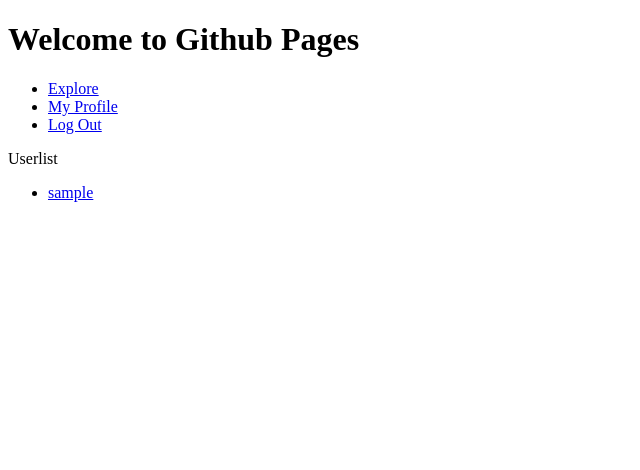
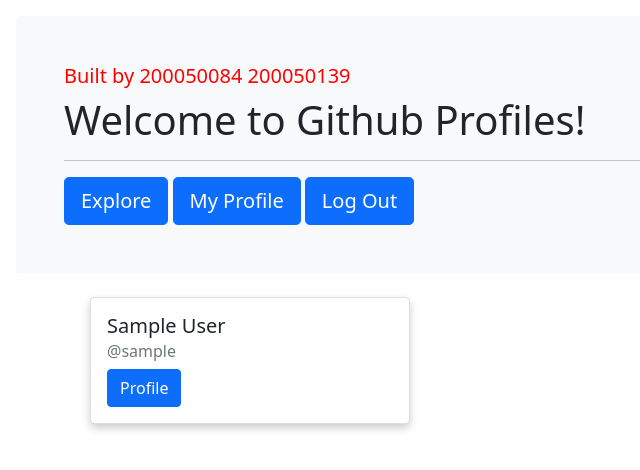
Before and after one commit to SubarnoNR/Django-Outlab, a Django app: page /explore/ in a window 1280 px wide. Shown: the top 470 px of the page, without its empty margins (0-640 px from the left). Run offline with Django 3.2, Linux system fonts and the light colour scheme; the visitor is signed in with stand-in values (Sample User, id 1); data comes from the database, SQL or seed files in the repository.

Commit message:
changed literally everything

```diff
--- a/accounts/admin.py
+++ b/accounts/admin.py
@@ -1,5 +1,6 @@
 from django.contrib import admin
-from accounts.models import Profile
+from accounts.models import Profile,Repository
 
 # Register your models here.
 admin.site.register(Profile)
+admin.site.register(Repository)
--- a/accounts/models.py
+++ b/accounts/models.py
@@ -8,6 +8,8 @@ class Profile(models.Model):
     user = models.OneToOneField(User, on_delete=models.CASCADE)
     followers = models.IntegerField(blank=True,default=0)
     repo_info = models.JSONField(blank=True,null=True)
+    time_inof = models.CharField(max_length=200,default="")
+    avatar = models.URLField(max_length=200,default="")
 
     def __str__(self):
         return self.user.username
@@ -20,3 +22,8 @@ def create_user_profile(sender, instance, created, **kwargs):
 @receiver(post_save, sender=User)
 def save_user_profile(sender, instance, **kwargs):
     instance.profile.save()
+
+class Repository(models.Model):
+    name = models.CharField(max_length=150,default="")
+    stars = models.IntegerField(default=0)
+    user = models.ForeignKey(to=Profile, on_delete=models.CASCADE)
--- a/accounts/profile_urls.py
+++ b/accounts/profile_urls.py
@@ -2,5 +2,6 @@ from django.urls import path
 from . import views
 
 urlpatterns = [
+    path('update/',views.update,name='update'),
     path('<username>/', views.profile , name='profile'),
 ]
--- a/accounts/views.py
+++ b/accounts/views.py
@@ -7,6 +7,7 @@ from datetime import datetime
 import requests
 import json
 from django.utils import timezone
+from .models import Profile,Repository
 
 
 def register(request):
@@ -14,6 +15,15 @@ def register(request):
         form = SignUpForm(request.POST)
         if form.is_valid():
             form.save()
+            username = form.cleaned_data['username']
+            repo_info = requests.get('https://api.github.com/users/{}/repos'.format(username)).json()
+            for repo in repo_info:
+                Repository.objects.create(name=repo['name'],stars=repo['stargazers_count'],user=User.objects.get(username = username).profile)
+            user_info = requests.get('https://api.github.com/users/{}'.format(username)).json()
+            user = User.objects.get(username=username)
+            user.profile.avatar = user_info['avatar_url']
+            user.profile.time_inof = str(datetime.now().strftime("%m/%d/%Y, %H:%M"))
+            user.save()
             return redirect('/accounts/login')
     else:
         form = SignUpForm()
@@ -24,21 +34,29 @@ def profile(request,username):
     uid = User.objects.get(username = username)
     user_info = requests.get('https://api.github.com/users/{}'.format(username)).json()
     uid.profile.followers = user_info['followers']
-    repo_info = requests.get('https://api.github.com/users/{}/repos'.format(username)).json()
-    repo_json = json.loads('{}')
+    repos = uid.profile.repository_set.all()
     repo_dict = {}
-    for repo in repo_info:
-        repo_dict[repo['name']] = repo['stargazers_count']
+    for repo in repos:
+        repo_dict[repo.name] = repo.stars
     repo_dict = {k: v for k, v in reversed(sorted(repo_dict.items(), key=lambda item: item[1]))}
-    for k,v in repo_dict.items():
-        repo_json.update({k:v})
-    uid.profile.repo_info = repo_json
     uid.save()
-    now = timezone.now()
-    args = {'username':uid,'time':now}
+    args = {'username':uid,'repos':repo_dict}
     return render(request,'profile.html',args)
 
 def explore(request):
-    all_users = User.objects.values()
+    all_users = User.objects.all()
     args = {'all_users':all_users}
     return render(request,'explore.html',args)
+
+def update(request):
+    request.user.profile.repository_set.all().delete()
+    repo_info = requests.get('https://api.github.com/users/{}/repos'.format(request.user.username)).json()
+    for repo in repo_info:
+        Repository.objects.create(name=repo['name'],stars=repo['stargazers_count'],user=request.user.profile)
+    request.user.profile.time_inof = str(datetime.now().strftime("%m/%d/%Y, %H:%M"))
+    repos = request.user.profile.repository_set.all()
+    args = {'username':request.user,'repos':repos}
+    user_info = requests.get('https://api.github.com/users/{}'.format(request.user.username)).json()
+    request.user.profile.avatar = user_info['avatar_url']
+    request.user.save()
+    return redirect('profile',username=request.user.username)
--- a/requirements.txt
+++ b/requirements.txt
@@ -2,6 +2,7 @@ asgiref==3.4.1
 certifi==2021.5.30
 charset-normalizer==2.0.5
 Django==3.2.7
+django-crispy-forms==1.12.0
 gunicorn==20.1.0
 idna==3.2
 psycopg2==2.9.1
--- a/templates/base.html
+++ b/templates/base.html
@@ -3,23 +3,40 @@
 <html>
 <head>
   <meta charset="utf-8">
+  <meta name="viewport" content="width=device-width, initial-scale=1">
   {% block head %}
   {% endblock %}
+  <link href="https://cdn.jsdelivr.net/npm/bootstrap@5.1.1/dist/css/bootstrap.min.css" rel="stylesheet" integrity="sha384-F3w7mX95PdgyTmZZMECAngseQB83DfGTowi0iMjiWaeVhAn4FJkqJByhZMI3AhiU" crossorigin="anonymous">
+  <link rel="stylesheet" href="https://cdnjs.cloudflare.com/ajax/libs/font-awesome/4.7.0/css/font-awesome.min.css">
+  <style>
+      #explore-card {
+    box-shadow: 0 4px 8px 0 rgba(0,0,0,0.2);
+    transition: 0.3s;
+    border-radius: 5px;
+  }
+    #explore-card:hover {
+    box-shadow: 0 8px 16px 0 rgba(0,0,0,0.2);
+  }
+  </style>
 </head>
 <body>
-  <h1>Welcome to Github Pages</h1>
-  {% if user.is_authenticated %}
-    <ul>
-      <li><a href="{% url 'explore' %}">Explore</a></li>
-      <li><a href="{% url 'profile' user.username %}">My Profile</a></li>
-      <li><a href='/accounts/logout'>Log Out</a></li>
-    </ul>
-  {% else %}
-    <p>You are'nt logged in</p>
-  {% endif %}
+  <div class="bg-light p-5 rounded m-3">
+    <h5 style="color:red;">Built by 200050084 200050139 </h5>
+    <h1>Welcome to Github Profiles!</h1>
+    <hr>
+    {% if user.is_authenticated %}
+      <a class="btn btn-primary btn-lg" href="{% url 'explore' %}" role="button">Explore</a>
+      <a class="btn btn-primary btn-lg" href="{% url 'profile' user.username %}" role="button">My Profile</a>
+      <a class="btn btn-primary btn-lg" href='/accounts/logout' role="button">Log Out</a>
+    {% else %}
+      <a class="btn btn-primary btn-lg" href="{% url 'login' %}" role="button">Log In</a>
+      <a class="btn btn-primary btn-lg" href="{% url 'signup' %}" role="button">Register</a>
+    {% endif %}
+  </div>
   <main>
     {% block content %}
     {% endblock %}
   </main>
+  <script src="https://cdn.jsdelivr.net/npm/bootstrap@5.1.1/dist/js/bootstrap.bundle.min.js" integrity="sha384-/bQdsTh/da6pkI1MST/rWKFNjaCP5gBSY4sEBT38Q/9RBh9AH40zEOg7Hlq2THRZ" crossorigin="anonymous"></script>
 </body>
 </html>
--- a/templates/explore.html
+++ b/templates/explore.html
@@ -1,10 +1,24 @@
 {% extends 'base.html' %}
 
 {% block content %}
-<p>Userlist</p>
-<ul>
-{% for o_user in all_users %}
-    <li><a href="{% url 'profile' o_user.username %}"> {{o_user.username}} </a></li>
-{% endfor %}
-</ul>
+<div class="container">
+    <div class="row">
+        {% for o_user in all_users %}
+        <div class="col m-2">
+            <div class="card" style="width: 20rem;" id="explore-card">
+                <div class="card-body">
+                    <div class="row">
+                        <div class="col">
+                            <h5 class="card-title">{{o_user.first_name}} {{o_user.last_name}}</h5>
+                            <h6 class="card-subtitle mb-2 text-muted">@{{o_user.username}}</h6>
+                            <a href="{% url 'profile' o_user.username %}" class="btn btn-primary stretched-link">Profile</a>
+                        </div>
+                        <div class="col"><img src="{{o_user.profile.avatar}}" style="width:100%"></div>
+                    </div>
+                </div>
+            </div>
+        </div>
+        {% endfor %}
+    </div>
+</div>
 {% endblock %}
--- a/templates/home.html
+++ b/templates/home.html
@@ -6,9 +6,5 @@
 {% block content %}
 {% if user.is_authenticated %}
   <h3>Welcome {{ user.first_name|add:" "|add:user.last_name|add:"(@"|add:user.username|add:")"}}!</h3>
-{% else %}
-  <p>You are not logged in</p>
-  <a href="{% url 'login' %}">Log In</a>
-  <a href='accounts/signup'>Register</a>
 {% endif %}
 {% endblock %}
```
Also changed, not shown: accounts/forms.py (+8 -0 lines), mysite/settings.py (+11 -6 lines), templates/profile.html (+35 -10 lines), templates/registration/login.html (+19 -6 lines), templates/registration/signup.html (+16 -6 lines), accounts/migrations/0001_initial.py, accounts/migrations/0002_delete_profile.py (deleted), accounts/migrations/0002_profile_avatar.py, accounts/migrations/0003_profile.py (deleted), accounts/migrations/0004_alter_profile_followers.py (deleted), accounts/migrations/0005_delete_profile.py (deleted), accounts/migrations/0006_profile.py (deleted).
